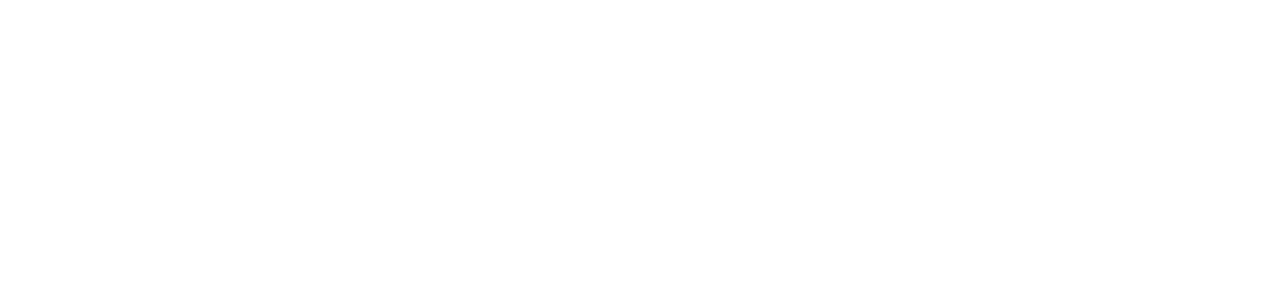
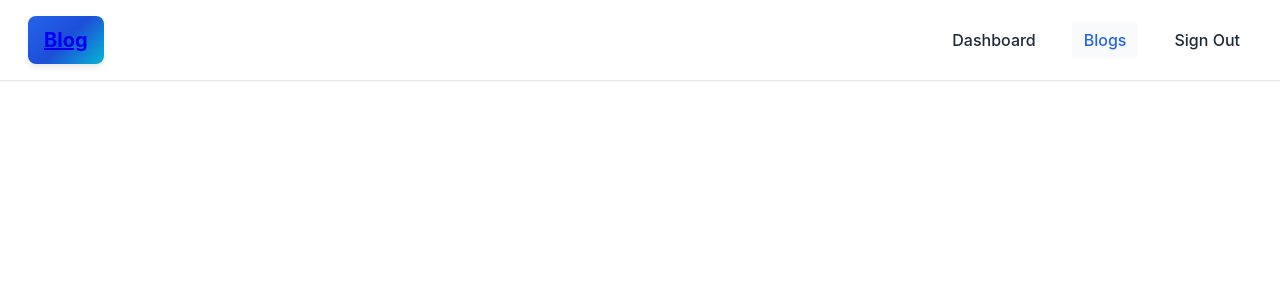
Before and after one commit to Legend-Paul/blog, a React (Vite) app in the folder frontend-admin/: page /api/blogs/new in a window 1280 px wide. Before the commit this address had no page. Shown: the top 300 px of the page. Built offline with nearby package versions, Linux system fonts and the light colour scheme.

Commit message:
Create new blog route and component

```diff
--- a/frontend-admin/src/App.jsx
+++ b/frontend-admin/src/App.jsx
@@ -1,6 +1,7 @@
 import { BrowserRouter as Router, Routes, Route } from "react-router-dom";
 import Dashboard from "./pages/Dashboard/Dashboard";
 import Blog from "./pages/Blogs/Blogs";
+import NewBlog from "./pages/NewBlog/NewBlog";
 import "./index.css";
 
 export default function App() {
@@ -10,6 +11,7 @@ export default function App() {
         <Route path="/" element={<Dashboard />} />
         <Route path="/dashboard" element={<Dashboard />} />
         <Route path="/api/blogs" element={<Blog />} />
+        <Route path="/api/blogs/new" element={<NewBlog />} />
       </Routes>
     </Router>
   );
--- /dev/null
+++ b/frontend-admin/src/pages/NewBlog/NewBlog.jsx
@@ -0,0 +1,11 @@
+import styles from "./NewBlog.modules.css";
+import Header from "../../components/Header/Header";
+
+export default function NewBlog() {
+  return (
+    <div className="new-blog-container">
+      <Header />
+      <section className="new-blog"></section>
+    </div>
+  );
+}
```
Also changed, not shown: frontend-admin/src/pages/NewBlog/NewBlog.modules.css (added).
